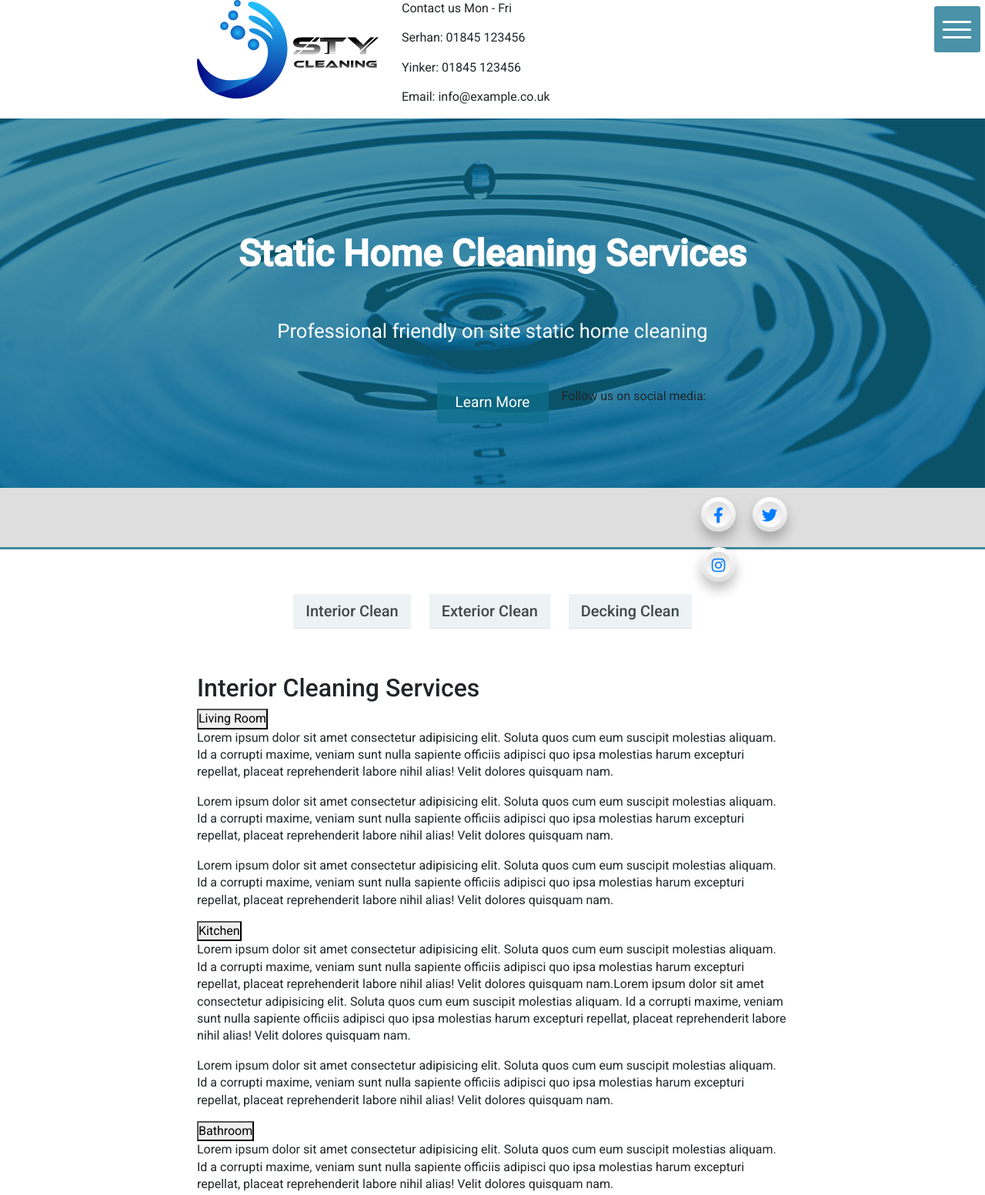
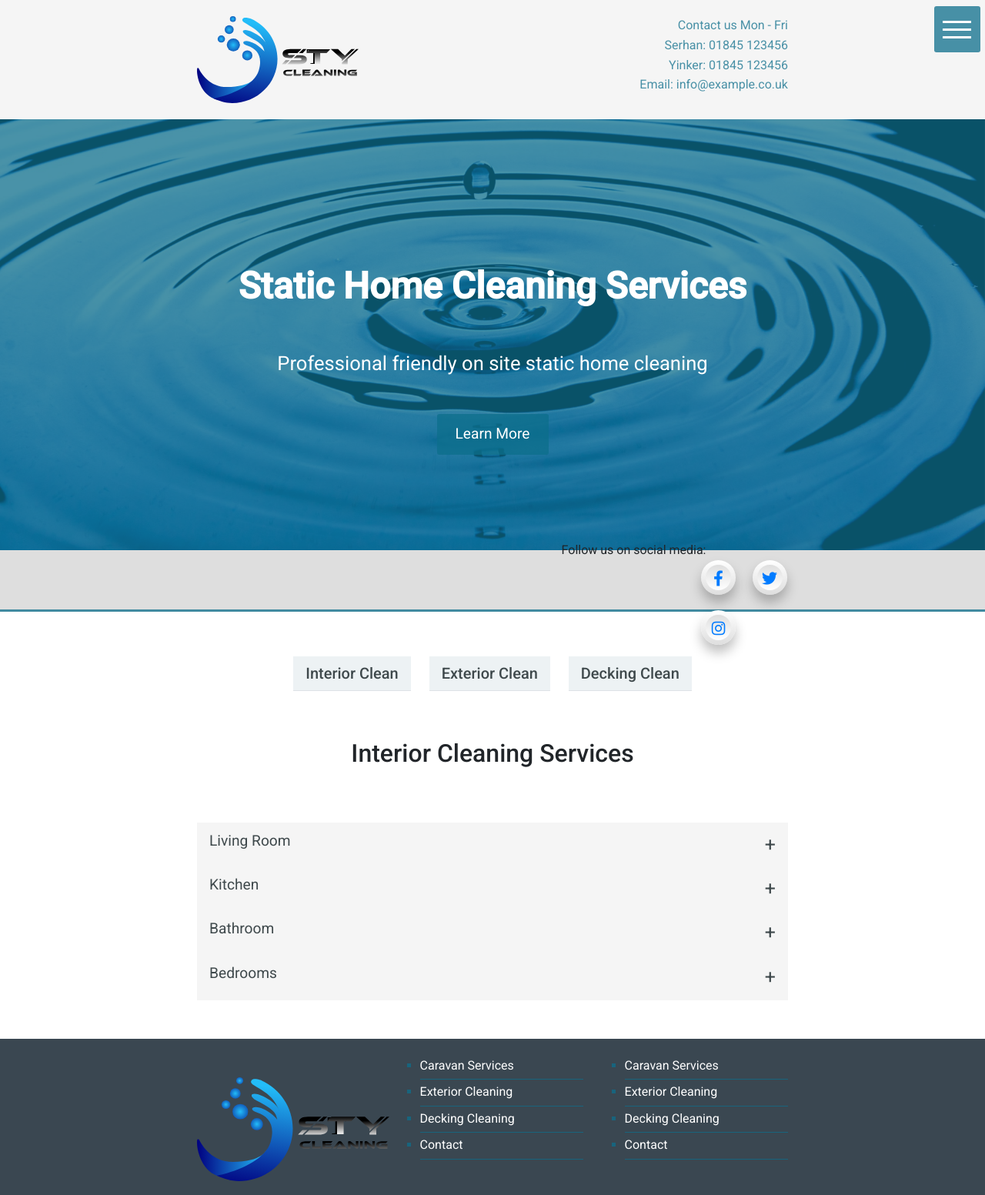
Before and after one commit to Serhan77/STY-Cleaning-Services-Ltd, a plain HTML site: page services.html in a window 1280 px wide. Shown: the top 1553 px of the page at 77% size. Drawn offline with nearby package versions, Linux system fonts and the light colour scheme.

Commit message:
Add files via upload

```diff
--- a/css/style.css
+++ b/css/style.css
@@ -16,17 +16,41 @@ body{
 
 }
 
-
 .content-area{
   max-width: 60%;
   margin: auto;
+}
+
+/* Top Nav */
+
+.top-nav{
+  background-color: whitesmoke;
+}
+
+.top-nav img{
+  width: 210px;
+  padding: 1.3rem 0;
+}
+
+.top-nav .info{
+  padding: 1.3rem 0;
+
+}
+
+.top-nav p{
+  margin: 0;
+  text-align: right;
+  padding: .1rem 0rem;
+  font-size: 16px;
+  font-weight: 400;
+  color: var(--primary-color);
 }
 
 /* Showcase Area */
 .showcase{
   background-color: var(--primary-color);
   color: #fff;
-  height: 60vh;
+  height: 70vh;
   position: relative;
 }
 
@@ -52,7 +76,7 @@ body{
   top: 0;
   left: 0;
   width: 100%;
-  height: 60vh;
+  height: 70vh;
   z-index: -1;
 }
 
@@ -107,7 +131,7 @@ body{
 
 .social-media p{
   position: absolute;
-  top: 63%;
+  top: 88%;
   left: 57%;
   font-size: 16px;
 }
@@ -171,6 +195,61 @@ body{
 
 .social-media ul li:nth-child(3) a:hover .fab{
   color: #e4405f !important;
+}
+
+/* Accordian */
+
+.accordion-wrapper{
+  max-width: 900px;
+  margin: 50px auto;
+  border-bottom: 2px solid whitesmoke;
+}
+
+.accordion-wrapper h2{
+  margin-bottom: 70px;
+  text-align: center;
+}
+
+button.accordion{
+  width: 100%;
+  background-color: whitesmoke;
+  border: none;
+  outline: none;
+  text-align: left;
+  padding: 0.7rem 1rem;
+  font-size: 1.2rem;
+  color: #3f494c;
+  cursor: pointer;
+  transition: background-color 0.5s linear;
+}
+
+.accordion-panel{
+  padding: 0rem 1rem;
+  border-left: 2px solid whitesmoke;
+  border-right: 2px solid whitesmoke;
+  max-height: 0;
+  overflow: hidden;
+  transition: max-height 0.6s linear;
+}
+
+.accordion-panel p{
+  padding: 0.5rem 0;
+  margin: 0;
+}
+
+button.accordion::after{
+  content: '\002b';
+  font-size: 25px;
+  float: right;
+}
+
+button.accordion.is-open::after{
+  content: '\2212';
+}
+
+button.accordion:hover{
+  background-color: var(--primary-color);
+  color: #fff;
 }
 
   /* Images Section */
@@ -421,7 +500,7 @@ footer ul li a:hover{
   .outer-footer{
     text-align: center;
     padding: 0.7rem;
-    margin-top: 8px;
+    margin-top: 15px;
   }
 
 
```
